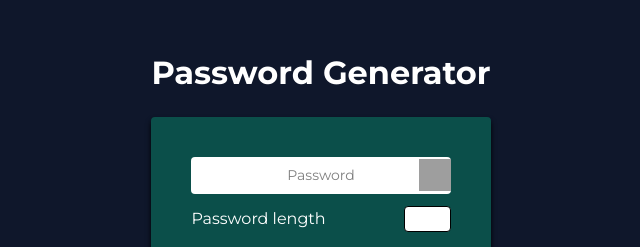
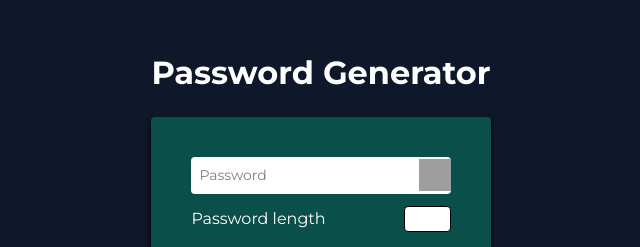
Before and after one commit to joaootaviofm/react-password-generator, a React (Vite) app: page / in a window 1280 px wide. Shown: the part 146-393 px from the top of the page, without its empty margins (319-959 px from the left). Built offline with nearby package versions, Linux system fonts and the light colour scheme; grey boxes are pictures that could not be loaded.

Commit message:
copytoClipboard conditional added

```diff
--- a/src/Password.jsx
+++ b/src/Password.jsx
@@ -83,9 +83,12 @@ export default function Password(){
      }
 
     function copyToClipboard(){
-        navigator.clipboard.writeText(passwordInput)
-        alert(passwordInput)
-        // not done
+        if(passwordInput != "Password" && passwordInput.length < 20){
+            navigator.clipboard.writeText(passwordInput)
+            alert(passwordInput)
+        }else{
+            return setPasswordInput("Generate a password to copy")
+        }
     }
 
     return(
@@ -93,7 +96,7 @@ export default function Password(){
             <h1 className="text-center font-bold text-white text-[2rem] mb-5">Password Generator</h1>
             <div className="flex flex-col gap-3 text-white bg-teal-900 rounded p-10 shadow-md shadow-black">
                 <div onClick={copyToClipboard} className='flex flex-row items-center relative justify-center'>
-                    <input className= 'w-full p-2 text-[14px] bg-white text-black rounded outline-0 text-center' placeholder={passwordInput} type="text" readOnly/>
+                    <input className= 'w-full p-2 text-[14px] bg-white text-black rounded outline-0 text-left' placeholder={passwordInput} type="text" readOnly/>
                     <img className='cursor-pointer absolute right-0 h-8 w-8 ' src="./assets/copy.svg" alt="" />
                 </div>
                 <div className="flex gap-10 items-center hover:opacity-50 transition-opacity duration-500 ">
```
